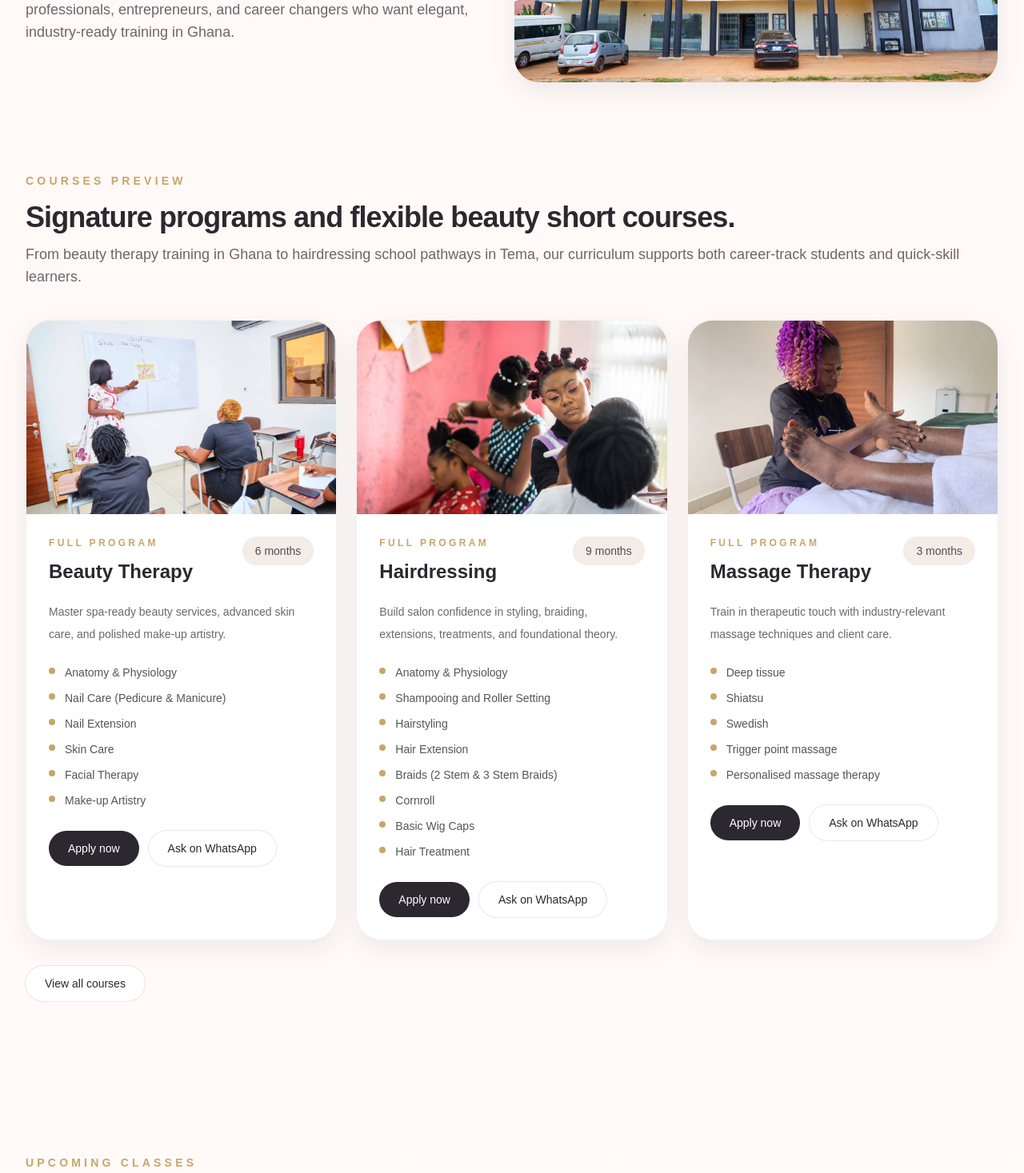
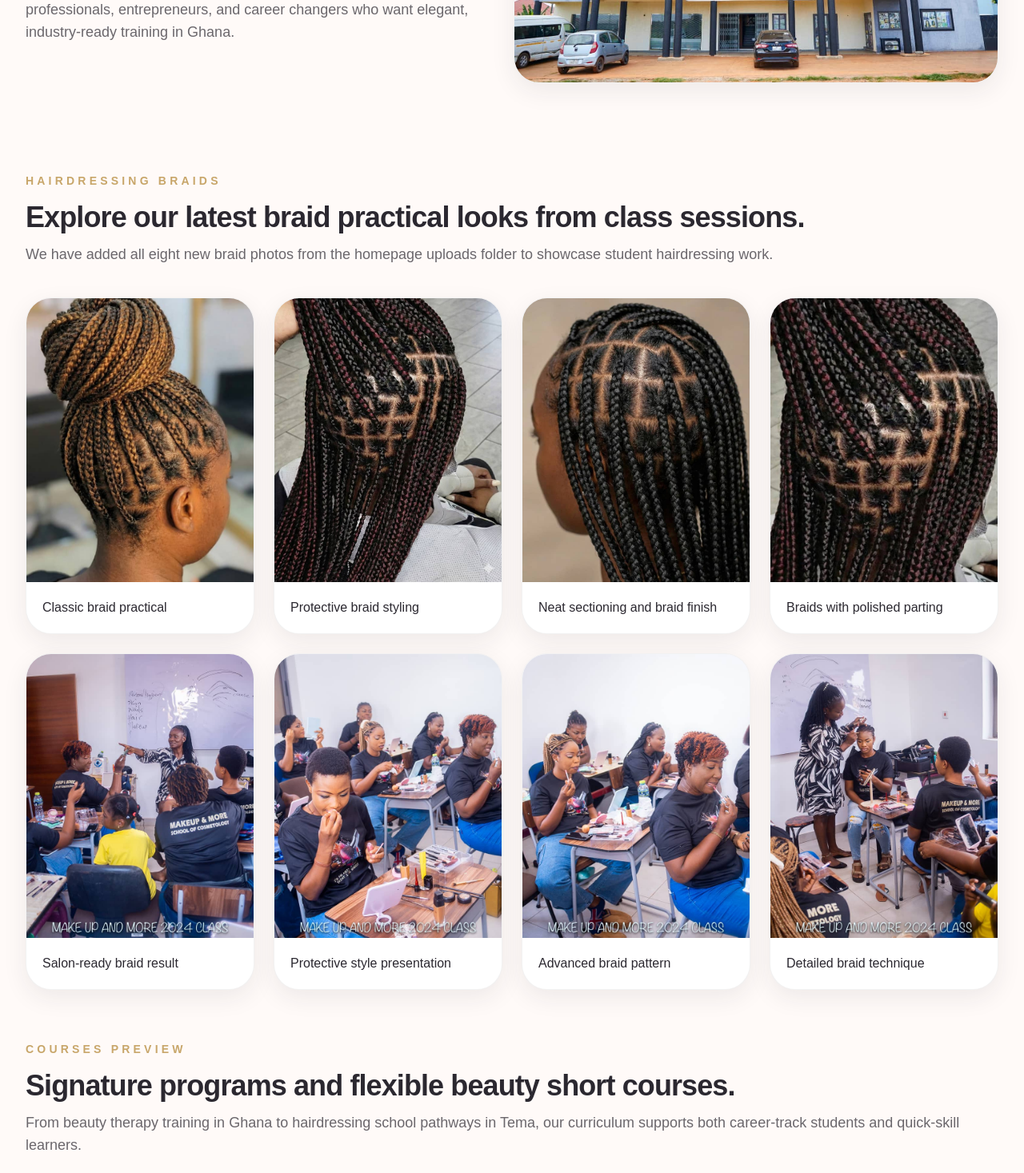
Before and after one commit to learngermanghana/email, a Next.js app: page / in a window 1280 px wide. Shown: the part 1764-3231 px from the top of the page at 80% size. Built offline with nearby package versions, Linux system fonts and the light colour scheme.

Commit message:
Add homepage braids showcase using uploaded hairdressing images

```diff
--- a/src/app/page.tsx
+++ b/src/app/page.tsx
@@ -109,6 +109,32 @@ export default function HomePage() {
               <Image src={homepageImages.about.src} alt={homepageImages.about.alt} fill className="object-cover" sizes="(min-width: 1024px) 40vw, 100vw" />
             </div>
           </div>
+        </div>
+      </section>
+
+      <section className="section-shell py-8">
+        <SectionHeading
+          eyebrow="Hairdressing braids"
+          title="Explore our latest braid practical looks from class sessions."
+          description="We have added all eight new braid photos from the homepage uploads folder to showcase student hairdressing work."
+        />
+        <div className="mt-10 grid gap-6 sm:grid-cols-2 xl:grid-cols-4">
+          {homepageImages.braids.map((item) => (
+            <figure key={item.title} className="overflow-hidden rounded-4xl border border-black/5 bg-white shadow-card">
+              <div className="relative aspect-[4/5] bg-gradient-to-br from-white via-nude to-blush">
+                <Image
+                  src={item.src}
+                  alt={item.alt}
+                  fill
+                  className="object-cover transition duration-500 hover:scale-105"
+                  sizes="(min-width: 1280px) 25vw, (min-width: 640px) 50vw, 100vw"
+                />
+              </div>
+              <figcaption className="p-5">
+                <p className="text-base font-medium text-charcoal">{item.title}</p>
+              </figcaption>
+            </figure>
+          ))}
         </div>
       </section>
 
--- a/src/data/media-library.ts
+++ b/src/data/media-library.ts
@@ -17,6 +17,48 @@ export const homepageImages = {
       title: 'Facial practicals',
       src: '/uploads/homepage/WhatsApp Image 2026-03-21 at 18.01.12 (2).jpeg',
       alt: 'Facial practical session'
+    }
+  ],
+  braids: [
+    {
+      title: 'Classic braid practical',
+      src: '/uploads/homepage/hairdressing braids 1.jpeg',
+      alt: 'Student braid practical look 1'
+    },
+    {
+      title: 'Protective braid styling',
+      src: '/uploads/homepage/hairdressing braids 2.jpeg',
+      alt: 'Student braid practical look 2'
+    },
+    {
+      title: 'Neat sectioning and braid finish',
+      src: '/uploads/homepage/hairdressing braids 3.jpeg',
+      alt: 'Student braid practical look 3'
+    },
+    {
+      title: 'Braids with polished parting',
+      src: '/uploads/homepage/hairdressing braids 4.jpeg',
+      alt: 'Student braid practical look 4'
+    },
+    {
+      title: 'Salon-ready braid result',
+      src: '/uploads/homepage/hairdressing braids 5.jpeg',
+      alt: 'Student braid practical look 5'
+    },
+    {
+      title: 'Protective style presentation',
+      src: '/uploads/homepage/hairdressing braids 6.jpeg',
+      alt: 'Student braid practical look 6'
+    },
+    {
+      title: 'Advanced braid pattern',
+      src: '/uploads/homepage/hairdressig braids 7.jpeg',
+      alt: 'Student braid practical look 7'
+    },
+    {
+      title: 'Detailed braid technique',
+      src: '/uploads/homepage/hairdressing braids 8.jpeg',
+      alt: 'Student braid practical look 8'
     }
   ]
 } as const;
```
